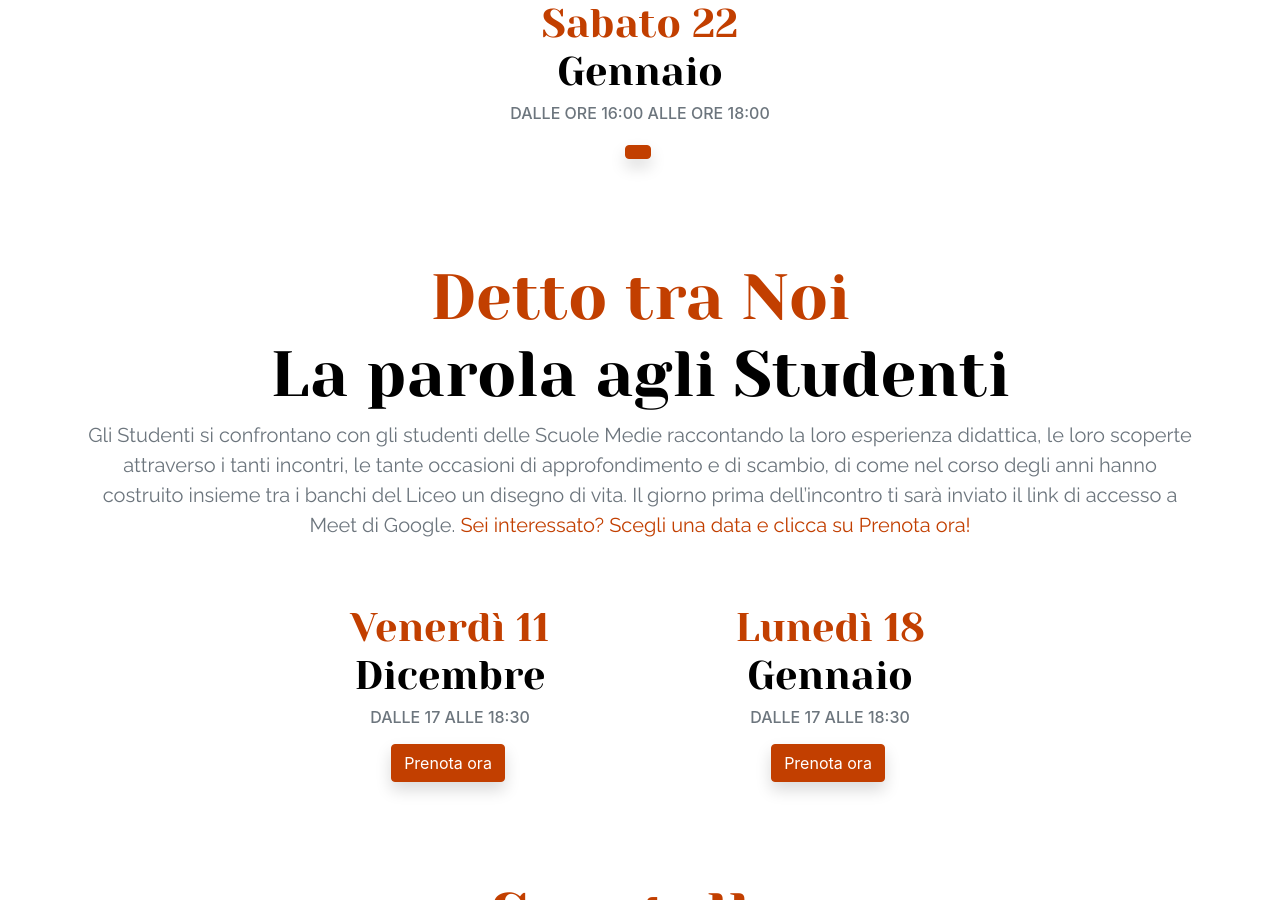
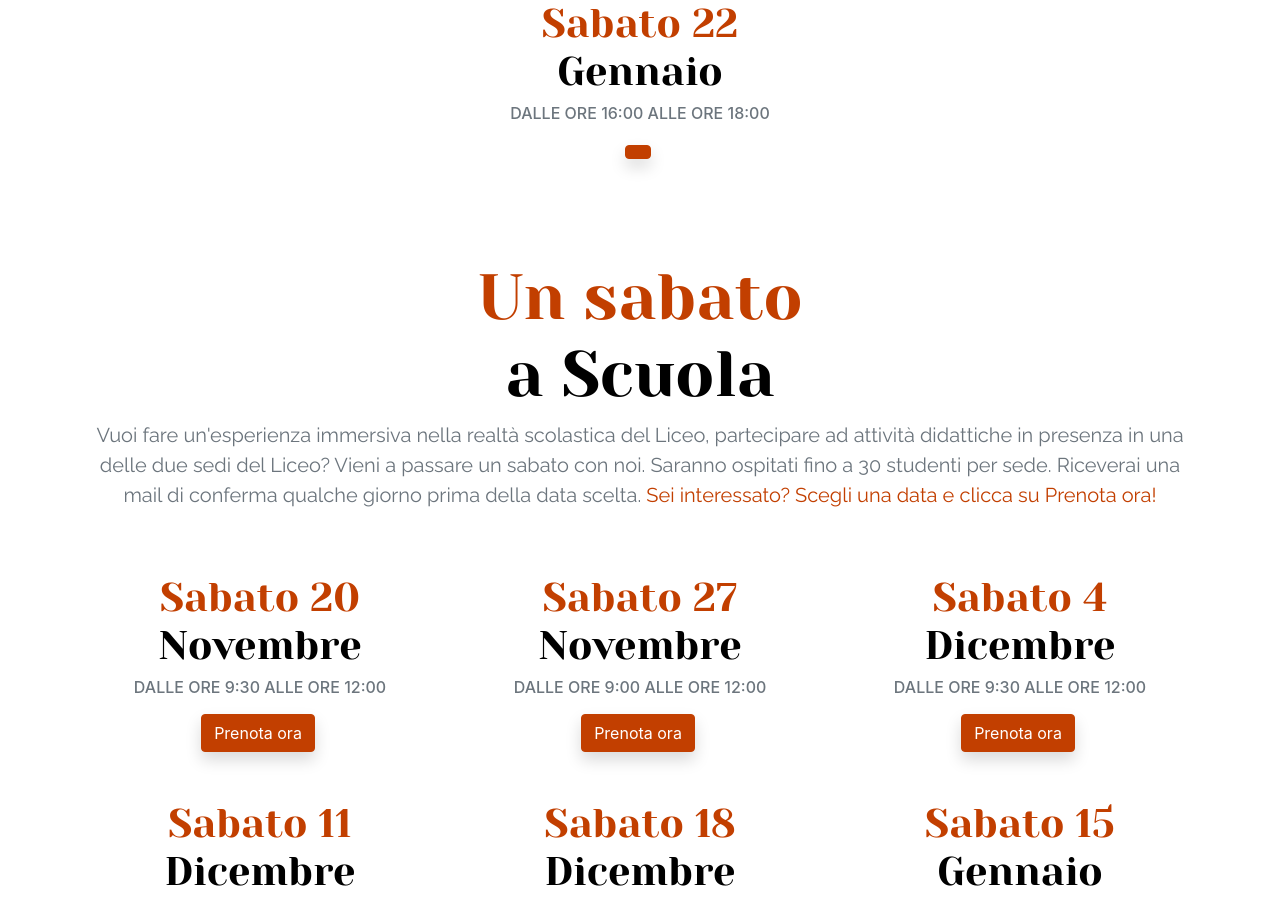
Before and after one commit to PiervitoCreanza/orientamento.liceodegiorgi.edu.it, a Jekyll site: the page built from incontri.html, in a window 1280 px wide and 900 px high, scrolled down 2108 px. Built offline with Jekyll 4.4.1, drawn with Linux system fonts in a browser that asks for light colours; some of the changed text lies outside the part shown.

Commit message:
Updated '_data/incontri.json' via CloudCannon

```diff
--- a/_data/incontri.json
+++ b/_data/incontri.json
@@ -63,20 +63,56 @@
 			]
 		},
 		{
-			"titolo": "<span class='text-red'>Detto tra Noi</span></br>La parola agli Studenti",
-			"sottotitolo": "Gli Studenti si confrontano con gli studenti delle Scuole Medie raccontando la loro esperienza didattica, le loro scoperte attraverso i tanti incontri, le tante occasioni di approfondimento e di scambio, di come nel corso degli anni hanno costruito insieme tra i banchi del Liceo un disegno di vita. Il giorno prima dell’incontro ti sarà inviato il link di accesso a Meet di Google. <span class='text-red'>Sei interessato? Scegli una data e clicca su Prenota ora!</span></br>",
+			"titolo": "<span class='text-red'>Un sabato</span></br>a Scuola",
+			"sottotitolo": "Vuoi fare un'esperienza immersiva nella realtà scolastica del Liceo, partecipare ad attività didattiche in presenza in una delle due sedi del Liceo? Vieni a passare un sabato con noi. Saranno ospitati fino a 30 studenti per sede. Riceverai una mail di conferma qualche giorno prima della data scelta. <span class='text-red'>Sei interessato? Scegli una data e clicca su Prenota ora!</span></br>",
 			"date": [
 				{
-					"giorno": "Venerdì 11",
-					"mese": "Dicembre",
-					"orario": "Dalle 17 alle 18:30",
+					"giorno": "Sabato 20",
+					"mese": "Novembre",
+					"orario": "dalle ore 9:30 alle ore 12:00",
 					"url": "https://forms.gle/GbigPGzjWqhVJHm46"
 				},
 				{
-					"giorno": "Lunedì 18",
+					"giorno": "Sabato 27 ",
+					"mese": "Novembre",
+					"orario": "dalle ore 9:00 alle ore 12:00",
+					"url": "https://forms.gle/euAoT9xw5wJv8vK78"
+				},
+				{
+					"giorno": "Sabato 4",
+					"mese": "Dicembre",
+					"orario": "dalle ore 9:30 alle ore 12:00",
+					"url": ""
+				},
+				{
+					"giorno": "Sabato 11",
+					"mese": "Dicembre",
+					"orario": "dalle ore 9:30 alle ore 12:00",
+					"url": ""
+				},
+				{
+					"giorno": "Sabato 18",
+					"mese": "Dicembre",
+					"orario": "dalle ore 9:30 alle ore 12:00",
+					"url": ""
+				},
+				{
+					"giorno": "Sabato 15",
 					"mese": "Gennaio",
-					"orario": "Dalle 17 alle 18:30",
-					"url": "https://forms.gle/euAoT9xw5wJv8vK78"
+					"orario": "dalle ore 9:30 alle ore 12:00",
+					"url": ""
+				},
+				{
+					"giorno": "Sabato 22",
+					"mese": "Gennaio",
+					"orario": "dalle ore 9:30 alle ore 12:00",
+					"url": ""
+				},
+				{
+					"giorno": "Sabato 29",
+					"mese": "Gennaio",
+					"orario": "dalle ore 9:30 alle ore 12:00",
+					"url": ""
 				}
 			]
 		},
@@ -127,10 +163,6 @@
 					"url": ""
 				}
 			]
-		},
-		{
-			"titolo": "<span class='text-red'>Colloqui</span></br> Individuali",
-			"sottotitolo": "Le docenti referenti per l’Orientamento in Ingresso offriranno <span class='text-red'>supporto individuale</span> per informazioni e chiarimenti <span class='text-red'><b><i>tutti i lunedì</span> pomeriggio, <span class='text-red'>dalle ore 16.00 alle ore 18.00</span></b></i>, a partire <span class='text-red'>dal 26 ottobre 2020</span> e sino al termine delle iscrizioni."
 		}
 	]
 }
```
